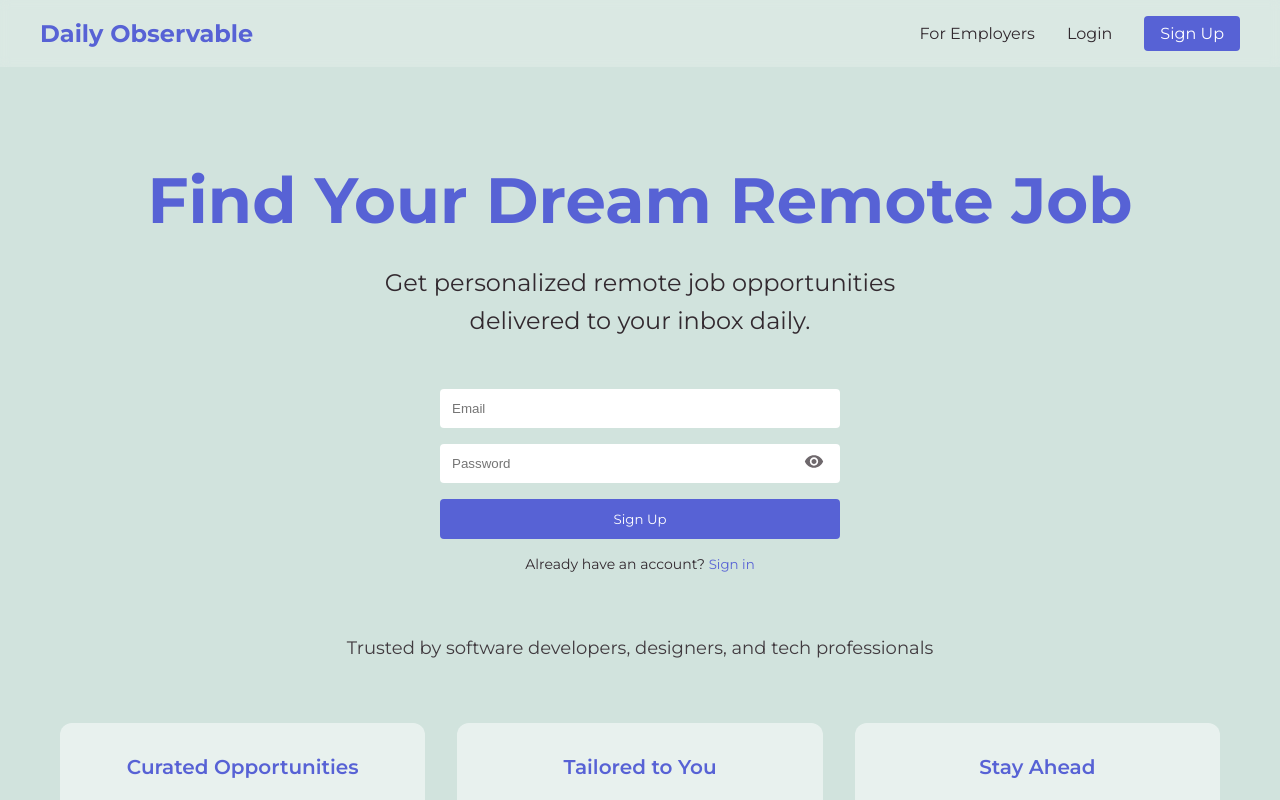
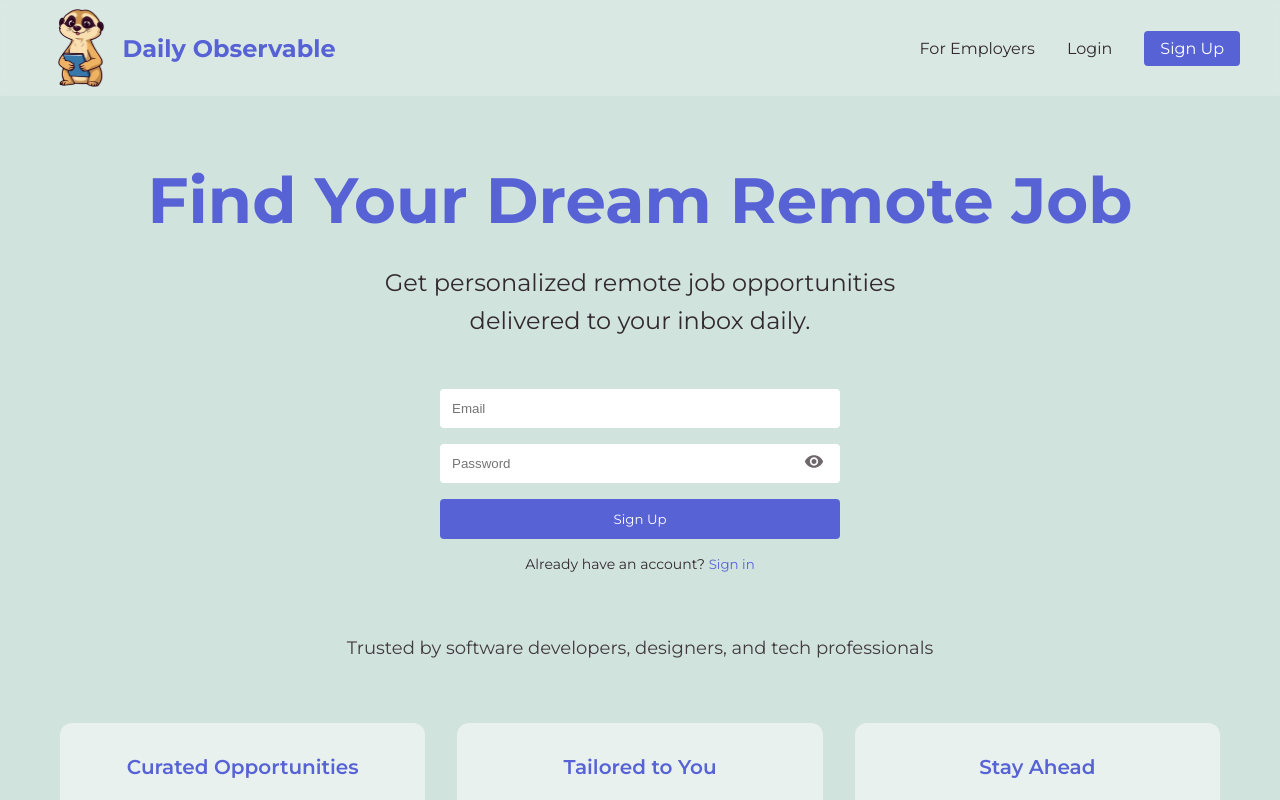
Before and after one commit to rum-n/jobs-newsletter-fe, a Next.js app: page / in a window 1280 px wide. Shown: the top 800 px of the page. Built offline with nearby package versions, Linux system fonts and the light colour scheme; no server answers.

Commit message:
add mascot logo

```diff
--- a/app/components/Header.tsx
+++ b/app/components/Header.tsx
@@ -13,7 +13,7 @@ const HeaderContainer = styled.header`
   background: rgba(255, 255, 255, 0.2);
   backdrop-filter: blur(5px);
   z-index: 100;
-  padding: 1rem 2rem;
+  padding: 0.7 2rem;
 
   @media (max-width: 768px) {
     padding: 1rem;
@@ -29,10 +29,17 @@ const Nav = styled.div`
 `
 
 const Logo = styled(Link)`
+  display: flex;
+  align-items: center;
   font-weight: 800;
   font-size: 1.5rem;
   color: ${({ theme }) => theme.colors.primary};
   text-decoration: none;
+
+  img {
+    height: 80px;
+    margin: 0.5rem 1rem;
+  }
 `
 
 const NavLinks = styled.div`
@@ -106,7 +113,10 @@ export default function Header() {
   return (
     <HeaderContainer>
       <Nav>
-        <Logo href="/">Daily Observable</Logo>
+        <Logo href="/">
+          <img src="/meerkat.png" alt="Daily Observable Logo" />
+          Daily Observable
+        </Logo>
         <NavLinks>
           <NavLink href="/employers">For Employers</NavLink>
           {isLoggedIn ? (
--- a/app/page.tsx
+++ b/app/page.tsx
@@ -13,7 +13,9 @@ const HeroSection = styled.section`
   margin-bottom: 4rem;
 
   @media (max-width: 768px) {
-    padding: 4rem 1rem;
+    padding: 0 1rem;
+    margin-top: 2rem;
+    margin-bottom: 0rem;
   }
 `
 
@@ -33,6 +35,7 @@ const Title = styled.h1`
 
   @media (max-width: 768px) {
     font-size: 2.5rem;
+    line-height: 1.2;
   }
 `
 
```
Also changed, not shown: public/meerkat.png (added).
